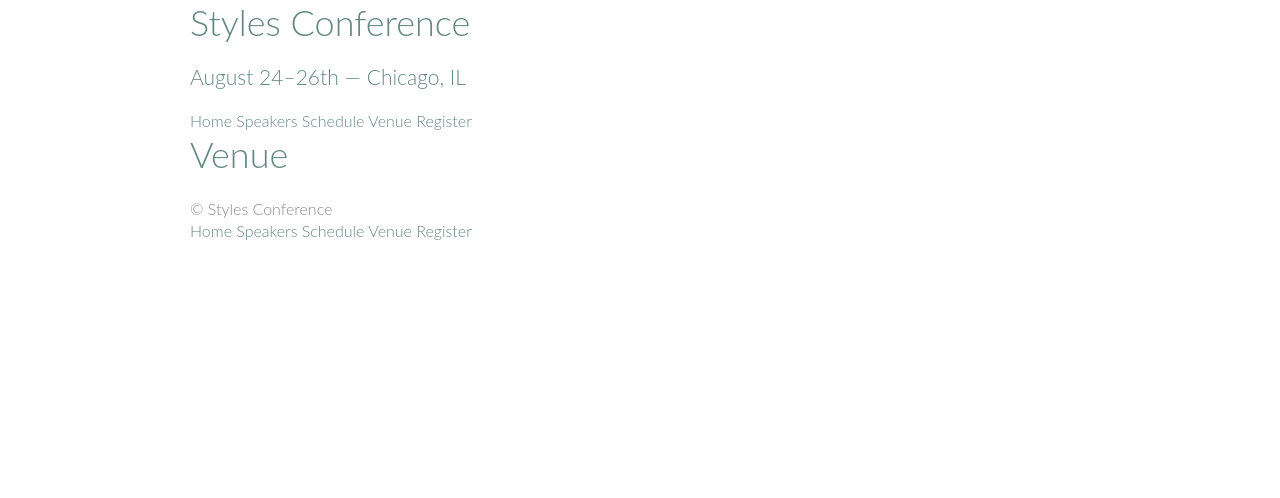
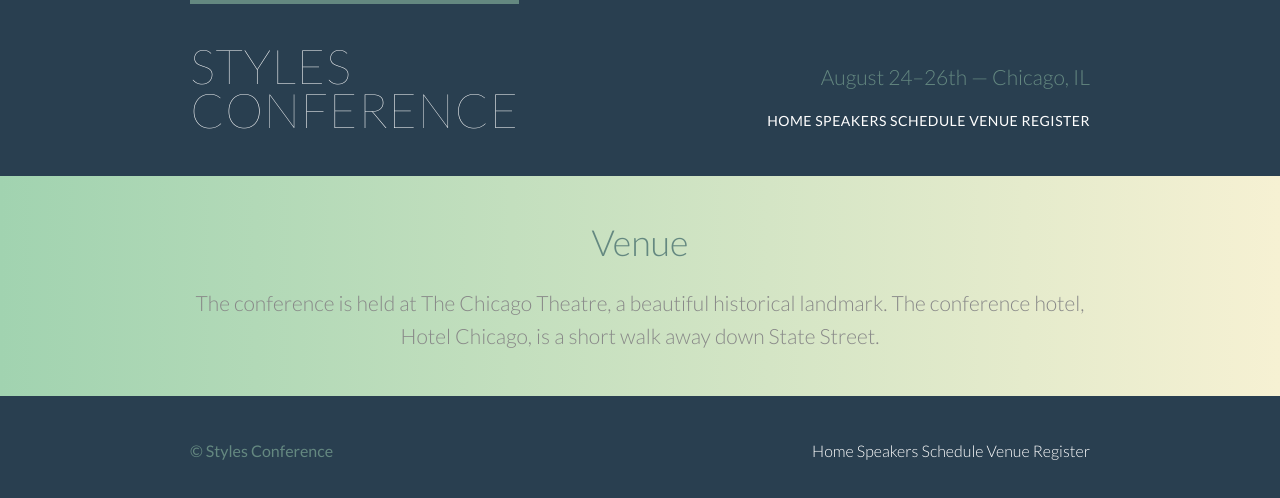
Before and after one commit to 256672/styles-confrence, a plain HTML site: page venue.html in a window 1280 px wide. Drawn offline with Linux system fonts and the light colour scheme.

Commit message:
backgroundsss

```diff
--- a/assets/stylesheets/main.css
+++ b/assets/stylesheets/main.css
@@ -53,6 +53,7 @@ table {
   ========================================
 */
 body {
+  background: #293f50;
   color: #888;
   font: 300 16px/22px "Lato", "Open Sans", "Helvetica Neue", Helvetica, Arial, sans-serif;
 }
@@ -152,6 +153,14 @@ a:hover {
 p a {
   border-bottom: 1px solid #dfe2e5;
 }
+.primary-header a,
+.primary-footer a {
+  color: #fff;
+}
+.primary-header a:hover,
+.primary-footer a:hover {
+  color: #648880;
+}
 /*
   ========================================
   Buttons
@@ -160,13 +169,23 @@ p a {
 
 .btn {
   border-radius: 5px;
+  color: #fff;
+  cursor: pointer;
   display: inline-block;
+  font-weight: 400;
+  letter-spacing: .5px;
   margin: 0;
+  text-transform: uppercase;
 }
 .btn-alt {
-  border: 1px solid #dfe2e5;
+  border: 1px solid #fff;
   padding: 10px 30px;
 }
+.btn-alt:hover {
+  background: #fff;
+  color: #648880;
+}
+
 
 /*
   ========================================
@@ -175,8 +194,10 @@ p a {
 */
 
 .hero {
+  color: #fff;
+  line-height: 44px;
   padding: 22px 80px 66px 80px;
-  line-height: 44px;
+  text-align: center;
 }
 .hero h2 {
   font-size: 36px;
@@ -259,3 +280,37 @@ p a {
   padding: 22px 80px 66px 80px;
   text-align: center;
 }
+/*
+  ========================================
+  Rows
+  ========================================
+*/
+
+.row,
+.row-alt{
+  min-width: 960px;
+}
+.row {
+  background: #fff;
+  padding: 66px 0 44px 0;
+}
+.row-alt {
+   background: #cbe2c1;
+   background: -webkit-linear-gradient(to right, #a1d3b0, #f6f1d3);
+   background: -moz-linear-gradient(to right, #a1d3b0, #f6f1d3);
+   background: linear-gradient(to right, #a1d3b0, #f6f1d3);
+   padding: 44px 0 22px 0;
+ }
+ /*
+  ========================================
+  Leads
+  ========================================
+*/
+
+.lead {
+  text-align: center;
+}
+.lead p {
+  font-size: 21px;
+  line-height: 33px;
+}
--- a/register.html
+++ b/register.html
@@ -5,21 +5,22 @@
     <meta charset="utf-8">
     <title>Register - Styles Conference</title>
     <link rel="stylesheet" href="assets/stylesheets/main.css">
+    <link rel="stylesheet" href="http://fonts.googleapis.com/css?family=Lato:100,300,400">
   </head>
 
   <body>
 
     <!-- Header -->
 
-    <header class="container">
+    <header class="primary-header container group">
 
-      <h1>
-        <a href="index.html">Styles Conference</a>
+      <h1 class="logo">
+        <a href="index.html">Styles <br> Conference</a>
       </h1>
 
-      <h3>August 24&ndash;26th &mdash; Chicago, IL</h3>
+      <h3 class="tagline">August 24&ndash;26th &mdash; Chicago, IL</h3>
 
-      <nav>
+      <nav class="nav primary-nav">
         <a href="index.html">Home</a>
         <a href="speakers.html">Speakers</a>
         <a href="schedule.html">Schedule</a>
@@ -29,21 +30,25 @@
 
     </header>
 
-    <!-- Main content -->
+    <!-- Lead -->
 
-    <section class="container">
+    <section class="row-alt">
+      <div class="lead container">
 
-      <h1>Register</h1>
+        <h1>Register</h1>
 
+        <p>Every year we aim to have an unbelievable time, and this year we&#8217;d love it for you to join us. Conference passes only cost $99, one of the best values you&#8217;ll find.</p>
+
+      </div>
     </section>
 
     <!-- Footer -->
 
-    <footer class="container">
+    <footer class="primary-footer container group">
 
       <small>&copy; Styles Conference</small>
 
-      <nav>
+      <nav class="nav">
         <a href="index.html">Home</a>
         <a href="speakers.html">Speakers</a>
         <a href="schedule.html">Schedule</a>
--- a/venue.html
+++ b/venue.html
@@ -5,21 +5,22 @@
     <meta charset="utf-8">
     <title>Venue - Styles Conference</title>
     <link rel="stylesheet" href="assets/stylesheets/main.css">
+    <link rel="stylesheet" href="http://fonts.googleapis.com/css?family=Lato:100,300,400">
   </head>
 
   <body>
 
     <!-- Header -->
 
-    <header class="container">
+    <header class="primary-header container group">
 
-      <h1>
-        <a href="index.html">Styles Conference</a>
+      <h1 class="logo">
+        <a href="index.html">Styles <br> Conference</a>
       </h1>
 
-      <h3>August 24&ndash;26th &mdash; Chicago, IL</h3>
+      <h3 class="tagline">August 24&ndash;26th &mdash; Chicago, IL</h3>
 
-      <nav>
+      <nav class="nav primary-nav">
         <a href="index.html">Home</a>
         <a href="speakers.html">Speakers</a>
         <a href="schedule.html">Schedule</a>
@@ -29,21 +30,25 @@
 
     </header>
 
-    <!-- Main content -->
+    <!-- Lead -->
 
-    <section class="container">
+    <section class="row-alt">
+      <div class="lead container">
 
-      <h1>Venue</h1>
+        <h1>Venue</h1>
 
+        <p>The conference is held at The Chicago Theatre, a beautiful historical landmark. The conference hotel, Hotel Chicago, is a short walk away down State Street.</p>
+
+      </div>
     </section>
 
     <!-- Footer -->
 
-    <footer class="container">
+    <footer class="primary-footer container group">
 
       <small>&copy; Styles Conference</small>
 
-      <nav>
+      <nav class="nav">
         <a href="index.html">Home</a>
         <a href="speakers.html">Speakers</a>
         <a href="schedule.html">Schedule</a>
```
Also changed, not shown: index.html (+9 -7 lines), schedule.html (+15 -10 lines), speakers.html (+15 -10 lines), 2 other files.
